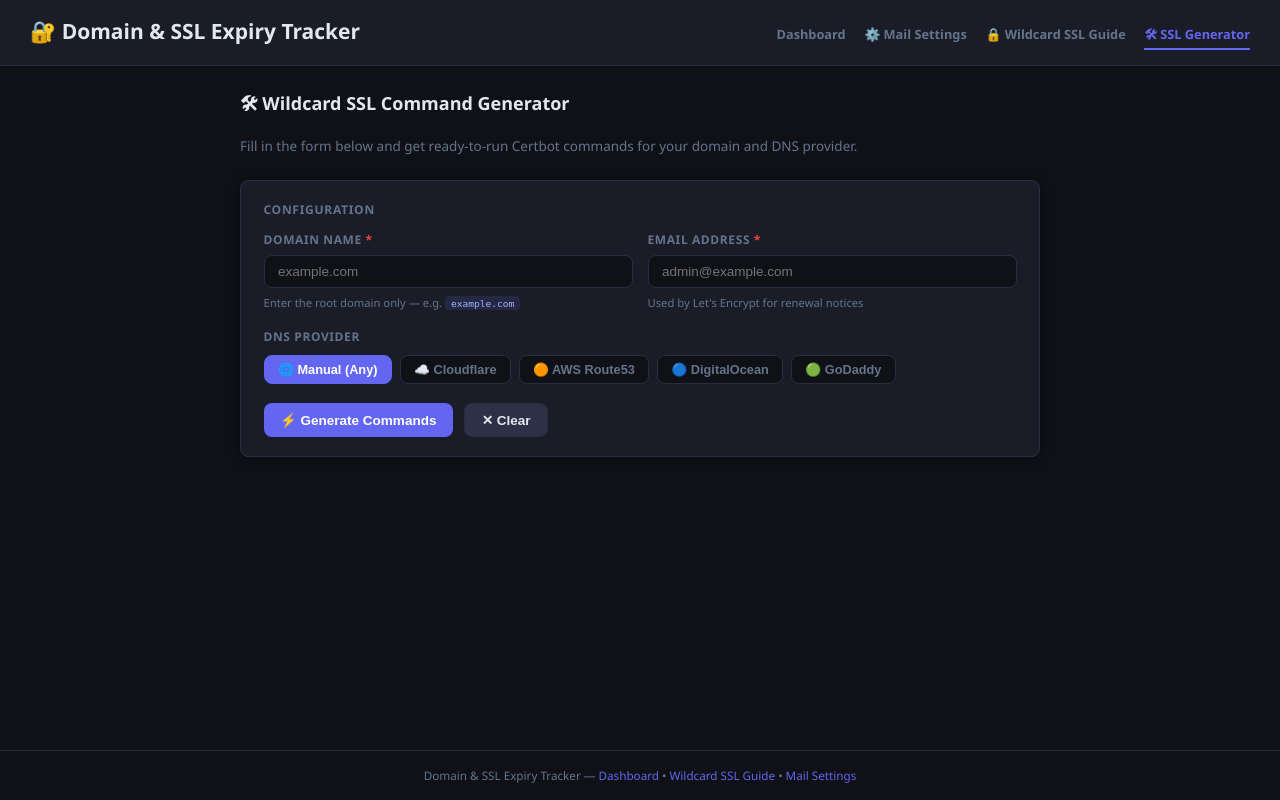
After one commit to ChandanKumarATC/SSL-Tracker-kiro, a FastAPI app: page /tools/wildcard-generator in a window 1280 px wide. The commit adds this page. Run offline with FastAPI, Linux system fonts and the light colour scheme.

Commit message:
Change date format to YYYY-Mon-DD, add interactive wildcard SSL generator tool

```diff
--- a/domain-ssl-tracker/app/routes/settings.py
+++ b/domain-ssl-tracker/app/routes/settings.py
@@ -63,3 +63,9 @@ def test_email(db: Session = Depends(get_db)):
 def wildcard_guide(request: Request):
     """Wildcard SSL certificate guide page."""
     return templates.TemplateResponse("wildcard_guide.html", {"request": request})
+
+
+@router.get("/tools/wildcard-generator", response_class=HTMLResponse)
+def wildcard_generator(request: Request):
+    """Interactive wildcard SSL command generator tool."""
+    return templates.TemplateResponse("wildcard_generator.html", {"request": request})
--- a/domain-ssl-tracker/app/static/style.css
+++ b/domain-ssl-tracker/app/static/style.css
@@ -586,3 +586,72 @@ kbd {
     .search-wrap { max-width: 100%; }
     .filter-result { margin-left: 0; }
 }
+
+/* ── Wildcard SSL Generator ──────────────────────────────────────────────── */
+.provider-select {
+    display: flex;
+    gap: 0.5rem;
+    flex-wrap: wrap;
+    margin-top: 0.25rem;
+}
+.prov-btn {
+    padding: 0.4rem 0.9rem;
+    border-radius: var(--radius);
+    font-size: 0.85rem;
+    font-weight: 600;
+    cursor: pointer;
+    border: 1px solid var(--color-border);
+    background: var(--color-bg);
+    color: var(--color-muted);
+    transition: all 0.15s;
+    white-space: nowrap;
+}
+.prov-btn:hover { color: var(--color-text); border-color: var(--color-text); }
+.prov-btn.active { background: var(--color-primary); color: #fff; border-color: var(--color-primary); }
+
+.cred-section {
+    margin-top: 1rem;
+    padding: 1rem;
+    background: rgba(99,102,241,0.06);
+    border: 1px solid rgba(99,102,241,0.2);
+    border-radius: var(--radius);
+}
+
+/* Copy button in code block header */
+.copy-header {
+    display: flex;
+    align-items: center;
+    justify-content: space-between;
+}
+.copy-btn {
+    background: rgba(99,102,241,0.15);
+    border: 1px solid rgba(99,102,241,0.3);
+    color: #a5b4fc;
+    border-radius: 4px;
+    padding: 0.15rem 0.6rem;
+    font-size: 0.72rem;
+    font-weight: 700;
+    cursor: pointer;
+    transition: background 0.15s;
+}
+.copy-btn:hover { background: rgba(99,102,241,0.3); }
+
+/* Cert paths table */
+.cert-paths { overflow-x: auto; }
+
+/* Copy toast notification */
+.copy-toast {
+    position: fixed;
+    bottom: 2rem;
+    right: 2rem;
+    background: var(--color-safe);
+    color: #fff;
+    padding: 0.6rem 1.2rem;
+    border-radius: var(--radius);
+    font-size: 0.88rem;
+    font-weight: 700;
+    box-shadow: var(--shadow);
+    z-index: 9999;
+    animation: fadeIn 0.2s ease;
+}
+@keyframes fadeIn { from { opacity: 0; transform: translateY(8px); } to { opacity: 1; transform: translateY(0); } }
--- /dev/null
+++ b/domain-ssl-tracker/app/templates/wildcard_generator.html
@@ -0,0 +1,365 @@
+<!DOCTYPE html>
+<html lang="en">
+<head>
+    <meta charset="UTF-8" />
+    <meta name="viewport" content="width=device-width, initial-scale=1.0" />
+    <title>Wildcard SSL Generator — Domain & SSL Tracker</title>
+    <link rel="stylesheet" href="/static/style.css" />
+</head>
+<body>
+
+<header>
+    <div class="header-inner">
+        <h1>🔐 Domain &amp; SSL Expiry Tracker</h1>
+        <nav class="header-nav">
+            <a href="/">Dashboard</a>
+            <a href="/settings">⚙️ Mail Settings</a>
+            <a href="/guide/wildcard-ssl">🔒 Wildcard SSL Guide</a>
+            <a href="/tools/wildcard-generator" class="active">🛠 SSL Generator</a>
+        </nav>
+    </div>
+</header>
+
+<main style="max-width: 860px;">
+
+    <h2 class="page-title">🛠 Wildcard SSL Command Generator</h2>
+    <p style="color:var(--color-muted); margin-bottom:1.5rem; font-size:0.9rem;">
+        Fill in the form below and get ready-to-run Certbot commands for your domain and DNS provider.
+    </p>
+
+    <!-- ── Input Form ─────────────────────────────────────────── -->
+    <section class="card">
+        <h2>Configuration</h2>
+
+        <div class="form-grid">
+            <div class="form-group">
+                <label>Domain Name <span style="color:var(--color-critical)">*</span></label>
+                <input type="text" id="gen-domain" placeholder="example.com" autocomplete="off" />
+                <span class="hint">Enter the root domain only — e.g. <code>example.com</code></span>
+            </div>
+
+            <div class="form-group">
+                <label>Email Address <span style="color:var(--color-critical)">*</span></label>
+                <input type="email" id="gen-email" placeholder="admin@example.com" autocomplete="off" />
+                <span class="hint">Used by Let's Encrypt for renewal notices</span>
+            </div>
+        </div>
+
+        <div class="form-group" style="margin-bottom:1rem;">
+            <label>DNS Provider</label>
+            <div class="provider-select">
+                <button class="prov-btn active" data-provider="manual">🌐 Manual (Any)</button>
+                <button class="prov-btn" data-provider="cloudflare">☁️ Cloudflare</button>
+                <button class="prov-btn" data-provider="route53">🟠 AWS Route53</button>
+                <button class="prov-btn" data-provider="digitalocean">🔵 DigitalOcean</button>
+                <button class="prov-btn" data-provider="godaddy">🟢 GoDaddy</button>
+            </div>
+        </div>
+
+        <!-- Provider-specific credential fields -->
+        <div id="cred-cloudflare" class="cred-section" style="display:none;">
+            <div class="form-group">
+                <label>Cloudflare API Token</label>
+                <input type="text" id="cf-token" placeholder="your_cloudflare_api_token" autocomplete="off" />
+                <span class="hint">Create at: Cloudflare Dashboard → My Profile → API Tokens → Create Token (Zone:DNS:Edit)</span>
+            </div>
+        </div>
+
+        <div id="cred-route53" class="cred-section" style="display:none;">
+            <div class="form-grid">
+                <div class="form-group">
+                    <label>AWS Access Key ID</label>
+                    <input type="text" id="aws-key" placeholder="AKIAIOSFODNN7EXAMPLE" autocomplete="off" />
+                </div>
+                <div class="form-group">
+                    <label>AWS Secret Access Key</label>
+                    <input type="password" id="aws-secret" placeholder="wJalrXUtnFEMI/K7MDENG/bPxRfiCYEXAMPLEKEY" autocomplete="off" />
+                </div>
+            </div>
+            <span class="hint">Or leave blank if using an IAM role on EC2 (recommended)</span>
+        </div>
+
+        <div id="cred-digitalocean" class="cred-section" style="display:none;">
+            <div class="form-group">
+                <label>DigitalOcean API Token</label>
+                <input type="text" id="do-token" placeholder="your_digitalocean_api_token" autocomplete="off" />
+                <span class="hint">Create at: DigitalOcean Dashboard → API → Generate New Token</span>
+            </div>
+        </div>
+
+        <div id="cred-godaddy" class="cred-section" style="display:none;">
+            <div class="form-grid">
+                <div class="form-group">
+                    <label>GoDaddy API Key</label>
+                    <input type="text" id="gd-key" placeholder="your_api_key" autocomplete="off" />
+                </div>
+                <div class="form-group">
+                    <label>GoDaddy API Secret</label>
+                    <input type="password" id="gd-secret" placeholder="your_api_secret" autocomplete="off" />
+                </div>
+            </div>
+            <span class="hint">Create at: developer.godaddy.com → Keys → Create New API Key</span>
+        </div>
+
+        <div class="form-actions" style="margin-top:1.25rem;">
+            <button type="button" class="btn btn-primary" onclick="generateCommands()">⚡ Generate Commands</button>
+            <button type="button" class="btn btn-secondary" onclick="clearAll()">✕ Clear</button>
+        </div>
+    </section>
+
+    <!-- ── Generated Output ───────────────────────────────────── -->
+    <div id="output-section" style="display:none;">
+
+        <section class="card">
+            <h2>Step 1 — Install Certbot &amp; Plugin</h2>
+            <div class="code-block">
+                <div class="code-label copy-header">
+                    Install command
+                    <button class="copy-btn" onclick="copyBlock('install-cmd')">📋 Copy</button>
+                </div>
+                <pre id="install-cmd"></pre>
+            </div>
+        </section>
+
+        <section class="card" id="creds-section" style="display:none;">
+            <h2>Step 2 — Create Credentials File</h2>
+            <div class="code-block">
+                <div class="code-label copy-header">
+                    Credentials file
+                    <button class="copy-btn" onclick="copyBlock('creds-cmd')">📋 Copy</button>
+                </div>
+                <pre id="creds-cmd"></pre>
+            </div>
+        </section>
+
+        <section class="card">
+            <h2 id="certbot-step-label">Step 2 — Request Wildcard Certificate</h2>
+            <div class="code-block">
+                <div class="code-label copy-header">
+                    Certbot command
+                    <button class="copy-btn" onclick="copyBlock('certbot-cmd')">📋 Copy</button>
+                </div>
+                <pre id="certbot-cmd"></pre>
+            </div>
+        </section>
+
+        <section class="card" id="manual-steps-section" style="display:none;">
+            <h2>Manual DNS Steps</h2>
+            <ol class="guide-list">
+                <li>Certbot will display a TXT record value — copy it</li>
+                <li>Log in to your DNS provider</li>
+                <li>Add a <strong>TXT record</strong>: name <code id="acme-name"></code> → value shown by Certbot</li>
+                <li>Wait <strong>1–2 minutes</strong> for DNS propagation</li>
+                <li>Press <kbd>Enter</kbd> in the terminal to continue</li>
+            </ol>
+        </section>
+
+        <section class="card">
+            <h2>Step 3 — Verify Auto-Renewal</h2>
+            <div class="code-block">
+                <div class="code-label copy-header">
+                    Renewal test
+                    <button class="copy-btn" onclick="copyBlock('renew-cmd')">📋 Copy</button>
+                </div>
+                <pre id="renew-cmd"></pre>
+            </div>
+        </section>
+
+        <section class="card">
+            <h2>Step 4 — Nginx Config</h2>
+            <div class="code-block">
+                <div class="code-label copy-header">
+                    /etc/nginx/sites-available/your-site
+                    <button class="copy-btn" onclick="copyBlock('nginx-cmd')">📋 Copy</button>
+                </div>
+                <pre id="nginx-cmd"></pre>
+            </div>
+        </section>
+
+        <section class="card">
+            <h2>Certificate File Locations</h2>
+            <div class="cert-paths" id="cert-paths"></div>
+        </section>
+
+    </div>
+
+    <!-- ── Copy toast ─────────────────────────────────────────── -->
+    <div id="copy-toast" class="copy-toast" style="display:none;">✅ Copied to clipboard!</div>
+
+</main>
+
+<footer>
+    <p>Domain &amp; SSL Expiry Tracker &mdash;
+    <a href="/">Dashboard</a> &bull;
+    <a href="/guide/wildcard-ssl">Wildcard SSL Guide</a> &bull;
+    <a href="/settings">Mail Settings</a></p>
+</footer>
+
+<script>
+var selectedProvider = 'manual';
+
+/* ── Provider button selection ── */
+document.querySelectorAll('.prov-btn').forEach(function(btn) {
+    btn.addEventListener('click', function() {
+        document.querySelectorAll('.prov-btn').forEach(function(b) { b.classList.remove('active'); });
+        btn.classList.add('active');
+        selectedProvider = btn.getAttribute('data-provider');
+
+        /* Show/hide credential sections */
+        document.querySelectorAll('.cred-section').forEach(function(s) { s.style.display = 'none'; });
+        var credSection = document.getElementById('cred-' + selectedProvider);
+        if (credSection) credSection.style.display = 'block';
+    });
+});
+
+/* ── Generate commands ── */
+function generateCommands() {
+    var domain = document.getElementById('gen-domain').value.trim().toLowerCase();
+    var email  = document.getElementById('gen-email').value.trim();
+
+    /* Strip protocol if pasted */
+    domain = domain.replace(/^https?:\/\//, '').split('/')[0];
+
+    if (!domain || domain.indexOf('.') === -1) {
+        alert('Please enter a valid domain name (e.g. example.com)');
+        return;
+    }
+    if (!email || email.indexOf('@') === -1) {
+        alert('Please enter a valid email address');
+        return;
+    }
+
+    var p = selectedProvider;
+    var certPath = '/etc/letsencrypt/live/' + domain;
+
+    /* ── Install command ── */
+    var installCmd = '';
+    if (p === 'manual') {
+        installCmd = 'sudo apt update\nsudo apt install -y certbot';
+    } else if (p === 'cloudflare') {
+        installCmd = 'sudo apt update\nsudo apt install -y certbot\npip install certbot-dns-cloudflare';
+    } else if (p === 'route53') {
+        installCmd = 'sudo apt update\nsudo apt install -y certbot\npip install certbot-dns-route53\n\n# Also install AWS CLI if not present\nsudo apt install -y awscli';
+    } else if (p === 'digitalocean') {
+        installCmd = 'sudo apt update\nsudo apt install -y certbot\npip install certbot-dns-digitalocean';
+    } else if (p === 'godaddy') {
+        installCmd = 'sudo apt update\nsudo apt install -y certbot\npip install certbot-dns-godaddy';
+    }
+    document.getElementById('install-cmd').textContent = installCmd;
+
+    /* ── Credentials file ── */
+    var credsSection = document.getElementById('creds-section');
+    var credsCmd = '';
+    if (p === 'cloudflare') {
+        var cfToken = document.getElementById('cf-token').value.trim() || 'YOUR_CLOUDFLARE_API_TOKEN';
+        credsCmd = '# Create credentials file\ncat > /etc/letsencrypt/cloudflare.ini << EOF\ndns_cloudflare_api_token = ' + cfToken + '\nEOF\nchmod 600 /etc/letsencrypt/cloudflare.ini';
+        credsSection.style.display = 'block';
+    } else if (p === 'route53') {
+        var awsKey    = document.getElementById('aws-key').value.trim();
+        var awsSecret = document.getElementById('aws-secret').value.trim();
+        if (awsKey && awsSecret) {
+            credsCmd = '# Configure AWS credentials\nmkdir -p ~/.aws\ncat > ~/.aws/credentials << EOF\n[default]\naws_access_key_id = ' + awsKey + '\naws_secret_access_key = ' + awsSecret + '\nEOF\nchmod 600 ~/.aws/credentials';
+        } else {
+            credsCmd = '# Using IAM role on EC2 — no credentials file needed.\n# Ensure the EC2 instance role has Route53 permissions:\n# route53:ListHostedZones\n# route53:GetChange\n# route53:ChangeResourceRecordSets';
+        }
+        credsSection.style.display = 'block';
+    } else if (p === 'digitalocean') {
+        var doToken = document.getElementById('do-token').value.trim() || 'YOUR_DO_API_TOKEN';
+        credsCmd = '# Create credentials file\ncat > /etc/letsencrypt/digitalocean.ini << EOF\ndns_digitalocean_token = ' + doToken + '\nEOF\nchmod 600 /etc/letsencrypt/digitalocean.ini';
+        credsSection.style.display = 'block';
+    } else if (p === 'godaddy') {
+        var gdKey    = document.getElementById('gd-key').value.trim()    || 'YOUR_GODADDY_API_KEY';
+        var gdSecret = document.getElementById('gd-secret').value.trim() || 'YOUR_GODADDY_API_SECRET';
+        credsCmd = '# Create credentials file\ncat > /etc/letsencrypt/godaddy.ini << EOF\ndns_godaddy_key    = ' + gdKey + '\ndns_godaddy_secret = ' + gdSecret + '\nEOF\nchmod 600 /etc/letsencrypt/godaddy.ini';
+        credsSection.style.display = 'block';
+    } else {
+        credsSection.style.display = 'none';
+    }
+    document.getElementById('creds-cmd').textContent = credsCmd;
+
+    /* ── Certbot command ── */
+    var certbotCmd = '';
+    var stepLabel  = document.getElementById('certbot-step-label');
+    var manualSteps = document.getElementById('manual-steps-section');
+
+    if (p === 'manual') {
+        certbotCmd = 'sudo certbot certonly \\\n  --manual \\\n  --preferred-challenges dns \\\n  --email ' + email + ' \\\n  --agree-tos \\\n  --no-eff-email \\\n  -d "*.' + domain + '" \\\n  -d "' + domain + '"';
+        stepLabel.textContent = 'Step 2 — Request Wildcard Certificate';
+        manualSteps.style.display = 'block';
+        document.getElementById('acme-name').textContent = '_acme-challenge.' + domain;
+    } else if (p === 'cloudflare') {
+        certbotCmd = 'sudo certbot certonly \\\n  --dns-cloudflare \\\n  --dns-cloudflare-credentials /etc/letsencrypt/cloudflare.ini \\\n  --email ' + email + ' \\\n  --agree-tos \\\n  --no-eff-email \\\n  -d "*.' + domain + '" \\\n  -d "' + domain + '"';
+        stepLabel.textContent = 'Step 3 — Request Wildcard Certificate';
+        manualSteps.style.display = 'none';
+    } else if (p === 'route53') {
+        certbotCmd = 'sudo certbot certonly \\\n  --dns-route53 \\\n  --email ' + email + ' \\\n  --agree-tos \\\n  --no-eff-email \\\n  -d "*.' + domain + '" \\\n  -d "' + domain + '"';
+        stepLabel.textContent = 'Step 3 — Request Wildcard Certificate';
+        manualSteps.style.display = 'none';
+    } else if (p === 'digitalocean') {
+        certbotCmd = 'sudo certbot certonly \\\n  --dns-digitalocean \\\n  --dns-digitalocean-credentials /etc/letsencrypt/digitalocean.ini \\\n  --email ' + email + ' \\\n  --agree-tos \\\n  --no-eff-email \\\n  -d "*.' + domain + '" \\\n  -d "' + domain + '"';
+        stepLabel.textContent = 'Step 3 — Request Wildcard Certificate';
+        manualSteps.style.display = 'none';
+    } else if (p === 'godaddy') {
+        certbotCmd = 'sudo certbot certonly \\\n  --dns-godaddy \\\n  --dns-godaddy-credentials /etc/letsencrypt/godaddy.ini \\\n  --email ' + email + ' \\\n  --agree-tos \\\n  --no-eff-email \\\n  -d "*.' + domain + '" \\\n  -d "' + domain + '"';
+        stepLabel.textContent = 'Step 3 — Request Wildcard Certificate';
+        manualSteps.style.display = 'none';
+    }
+    document.getElementById('certbot-cmd').textContent = certbotCmd;
+
+    /* ── Renewal ── */
+    document.getElementById('renew-cmd').textContent =
+        '# Test renewal\nsudo certbot renew --dry-run\n\n# Check auto-renewal timer\nsudo systemctl status certbot.timer';
+
+    /* ── Nginx config ── */
+    document.getElementById('nginx-cmd').textContent =
+        'server {\n    listen 443 ssl;\n    server_name *.' + domain + ' ' + domain + ';\n\n    ssl_certificate     ' + certPath + '/fullchain.pem;\n    ssl_certificate_key ' + certPath + '/privkey.pem;\n    include             /etc/letsencrypt/options-ssl-nginx.conf;\n    ssl_dhparam         /etc/letsencrypt/ssl-dhparams.pem;\n\n    location / {\n        proxy_pass         http://127.0.0.1:8000;\n        proxy_set_header   Host              $host;\n        proxy_set_header   X-Real-IP         $remote_addr;\n        proxy_set_header   X-Forwarded-Proto $scheme;\n    }\n}\n\nserver {\n    listen 80;\n    server_name *.' + domain + ' ' + domain + ';\n    return 301 https://$host$request_uri;\n}';
+
+    /* ── Cert paths ── */
+    document.getElementById('cert-paths').innerHTML =
+        '<table style="width:100%;font-size:0.85rem;border-collapse:collapse;">' +
+        '<tr><td style="padding:0.5rem 0.75rem;border-bottom:1px solid var(--color-border);color:var(--color-muted);width:140px;">Full chain</td>' +
+        '<td style="padding:0.5rem 0.75rem;border-bottom:1px solid var(--color-border);"><code>' + certPath + '/fullchain.pem</code></td></tr>' +
+        '<tr><td style="padding:0.5rem 0.75rem;border-bottom:1px solid var(--color-border);color:var(--color-muted);">Private key</td>' +
+        '<td style="padding:0.5rem 0.75rem;border-bottom:1px solid var(--color-border);"><code>' + certPath + '/privkey.pem</code></td></tr>' +
+        '<tr><td style="padding:0.5rem 0.75rem;border-bottom:1px solid var(--color-border);color:var(--color-muted);">Certificate</td>' +
+        '<td style="padding:0.5rem 0.75rem;border-bottom:1px solid var(--color-border);"><code>' + certPath + '/cert.pem</code></td></tr>' +
+        '<tr><td style="padding:0.5rem 0.75rem;color:var(--color-muted);">Chain only</td>' +
+        '<td style="padding:0.5rem 0.75rem;"><code>' + certPath + '/chain.pem</code></td></tr>' +
+        '</table>';
+
+    /* Show output */
+    document.getElementById('output-section').style.display = 'block';
+    document.getElementById('output-section').scrollIntoView({ behavior: 'smooth', block: 'start' });
+}
+
+function clearAll() {
+    document.getElementById('gen-domain').value = '';
+    document.getElementById('gen-email').value = '';
+    document.getElementById('output-section').style.display = 'none';
+    document.querySelectorAll('.cred-section').forEach(function(s) { s.style.display = 'none'; });
+    document.querySelectorAll('.prov-btn').forEach(function(b) { b.classList.remove('active'); });
+    document.querySelector('.prov-btn[data-provider="manual"]').classList.add('active');
+    selectedProvider = 'manual';
+}
+
+/* ── Copy to clipboard ── */
+function copyBlock(id) {
+    var text = document.getElementById(id).textContent;
+    navigator.clipboard.writeText(text).then(function() {
+        var toast = document.getElementById('copy-toast');
+        toast.style.display = 'block';
+        setTimeout(function() { toast.style.display = 'none'; }, 2000);
+    }).catch(function() {
+        /* Fallback for older browsers */
+        var ta = document.createElement('textarea');
+        ta.value = text;
+        document.body.appendChild(ta);
+        ta.select();
+        document.execCommand('copy');
+        document.body.removeChild(ta);
+    });
+}
+</script>
+
+</body>
+</html>
--- a/domain-ssl-tracker/app/templates/wildcard_guide.html
+++ b/domain-ssl-tracker/app/templates/wildcard_guide.html
@@ -15,6 +15,7 @@
             <a href="/">Dashboard</a>
             <a href="/settings">Mail Settings</a>
             <a href="/guide/wildcard-ssl" class="active">Wildcard SSL Guide</a>
+            <a href="/tools/wildcard-generator">🛠 SSL Generator</a>
         </nav>
     </div>
 </header>
```
Also changed, not shown: domain-ssl-tracker/app/templates/dashboard.html (+5 -4 lines).
